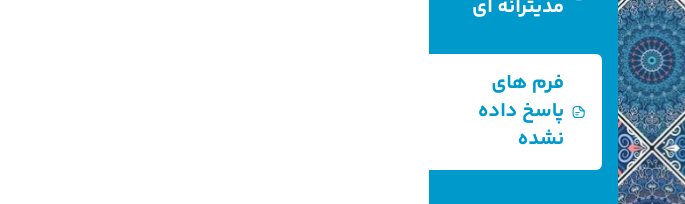
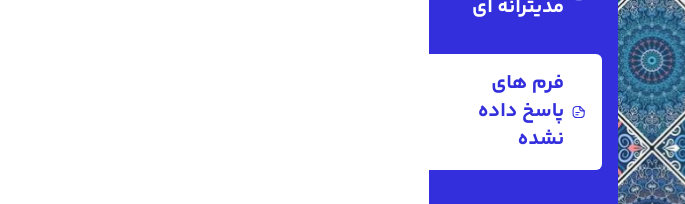
Before and after one commit to ParsaBordbar/Healthcare_Diet, a Next.js app in the folder client/: page /admin/panel/unvisited_diets in a window 1280 px wide. Shown: the part 406-610 px from the top of the page, without its empty margins (595-1280 px from the left). Built offline with nearby package versions, Linux system fonts and the light colour scheme; no server answers.

Commit message:
change the green colot in global css into strong blue

```diff
--- a/client/src/app/globals.css
+++ b/client/src/app/globals.css
@@ -18,7 +18,7 @@
   /* New color Palet */
   --orange: #ffa301;
   --secondary-blue: #332FDC;
-  --new-green: #0099cb;
+  --new-green: #332FDC;
   --soft-blue: #73A9DF;
   --milky-white: #eef7f8;
 }
```
